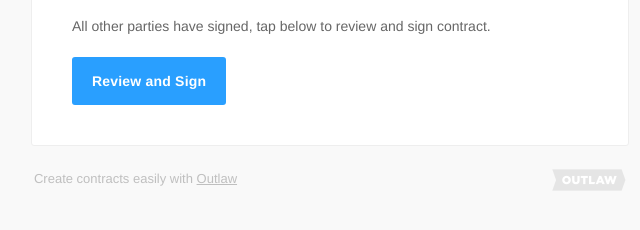
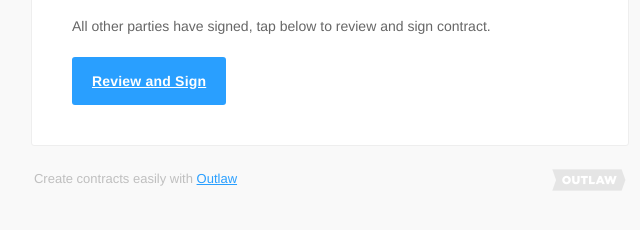
Before and after one commit to dandalzotto/emailtemplates, a plain HTML site: page contract-waiting.html in a window 1280 px wide. Shown: the part 176-406 px from the top of the page, 310-950 px from the left. Drawn offline with Linux system fonts and the light colour scheme.

Commit message:
link fixes

```diff
--- a/styles.css
+++ b/styles.css
@@ -109,8 +109,8 @@ h1 {
 /* -------------------------------------
     LINKS & BUTTONS
 ------------------------------------- */
-a {
-  color: #299FFF;
+.content-block a {
+  color: #299FFF !important;
   text-decoration: underline;
 }
 .btn-primary {
@@ -126,6 +126,9 @@ a {
   letter-spacing: .2px;
   display: inline-block;
   border-radius: 3px;
+}
+a.btn-primary {
+  color: #fff !important;
 }
 
 /* -------------------------------------
@@ -152,6 +155,10 @@ a {
   padding: 10px;
   text-align: center;
   border-radius: 3px 3px 0 0;
+}
+
+.alert a {
+  color: #fff !important;
 }
 .alert.alert-warning {
   background-color: #FF9F00;
```
